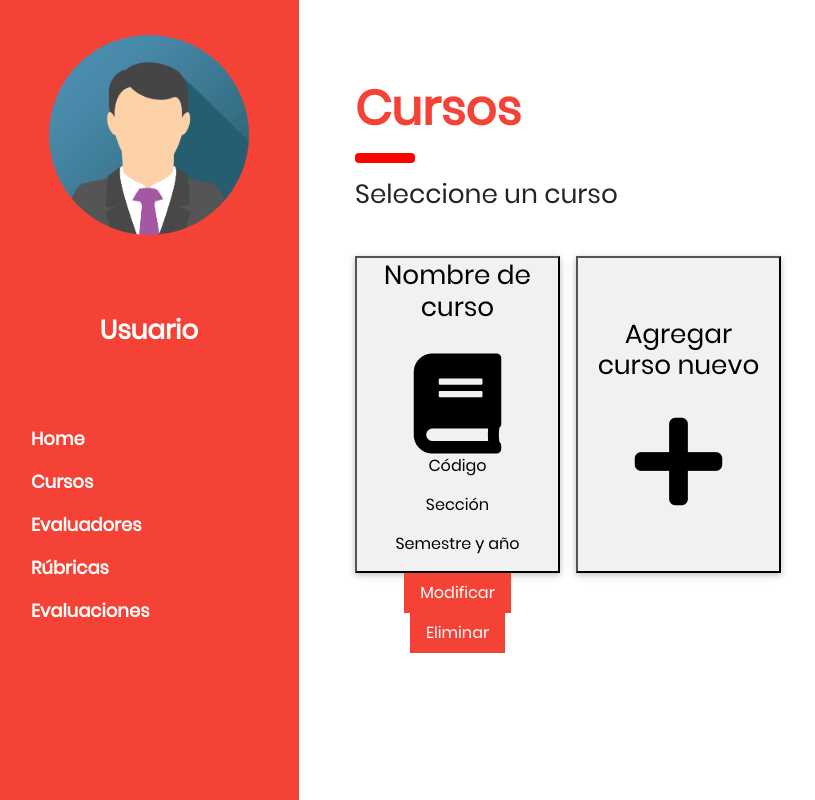
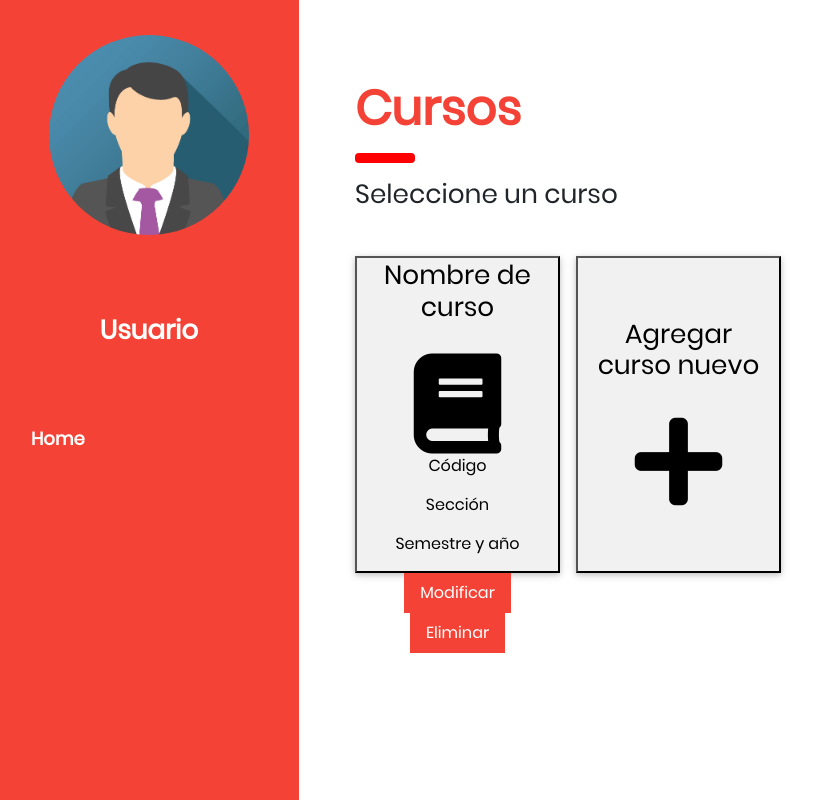
Before and after one commit to DCC-CC4401/2019-1-BC-ML-007-T4, a Django app: page /cursos/ in a window 1280 px wide. Shown: the whole page, without its empty margins (1-816 px from the left). Run offline with Django 3.2, Linux system fonts and the light colour scheme; some libraries are stand-ins or nearby versions.

Commit message:
Navbar cambia segun usuario

```diff
--- a/src/templates/navbar/navbar.html
+++ b/src/templates/navbar/navbar.html
@@ -16,10 +16,16 @@
   </div>
   <div class="w3-bar-block">
     <a href="{{ homepage_url }}" onclick="w3_close()" class="w3-bar-item w3-button w3-hover-white">Home</a>
-    <a href="{{ courses_url }}" onclick="w3_close()" class="w3-bar-item w3-button w3-hover-white">Cursos</a>
-    <a href="{{ evaluators_url }}" onclick="w3_close()" class="w3-bar-item w3-button w3-hover-white">Evaluadores</a>
-    <a href="{{ rubrics_url }}" onclick="w3_close()" class="w3-bar-item w3-button w3-hover-white">Rúbricas</a>
-    <a href="{{ evaluations_url }}" onclick="w3_close()" class="w3-bar-item w3-button w3-hover-white">Evaluaciones</a>
+    {% if user.is_authenticated %}
+      {% if user.is_staff %}
+        <a href="{{ courses_url }}" onclick="w3_close()" class="w3-bar-item w3-button w3-hover-white">Cursos</a>
+        <a href="{{ evaluators_url }}" onclick="w3_close()" class="w3-bar-item w3-button w3-hover-white">Evaluadores</a>
+        <a href="{{ rubrics_url }}" onclick="w3_close()" class="w3-bar-item w3-button w3-hover-white">Rúbricas</a>
+        <a href="{{ evaluations_url }}" onclick="w3_close()" class="w3-bar-item w3-button w3-hover-white">Evaluaciones</a>
+      {% else %}
+      <a href="{{ evaluations_url }}" onclick="w3_close()" class="w3-bar-item w3-button w3-hover-white">Evaluaciones</a>
+      {% endif %}
+    {% endif %}
   </div>
 </nav>
 
```
